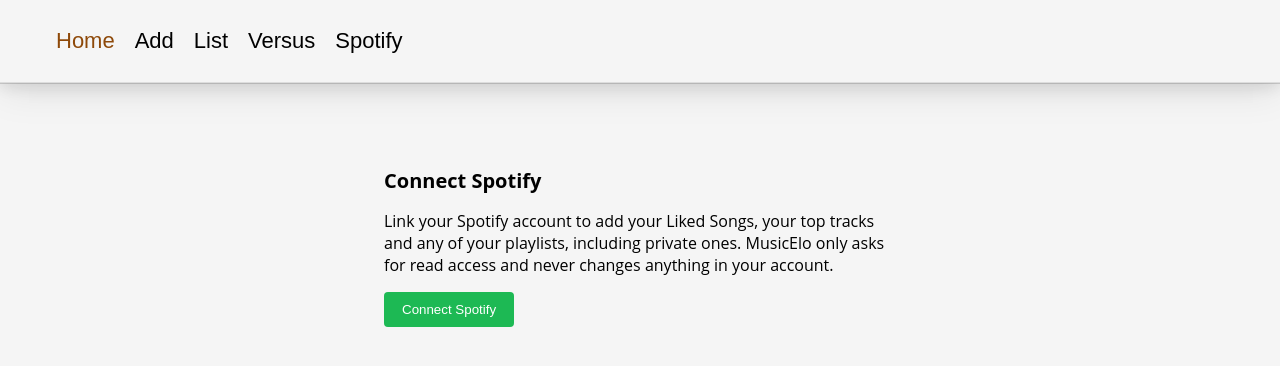
After one commit to bernielaird/MusicElo, a Django app: page /spotify/ in a window 1280 px wide. The commit adds this page. Shown: the top 366 px of the page. Run offline with Django 5.2, Linux system fonts and the light colour scheme; the visitor is signed in with stand-in values (Sample User, id 1); some web fonts are replaced.

Commit message:
added spotify account integration

```diff
--- a/musicelo/songs/static/songs/add.css
+++ b/musicelo/songs/static/songs/add.css
@@ -72,3 +72,8 @@
     background-color: #e6f4ea;
     color: #1e6b34;
 }
+
+.hint {
+    font-family: open sans, sans-serif;
+    color: #555;
+}
--- /dev/null
+++ b/musicelo/songs/static/songs/spotify.css
@@ -0,0 +1,95 @@
+.spotify-section {
+    font-family: open sans, sans-serif;
+    margin-bottom: 32px;
+}
+
+.spotify-section h2 {
+    font-size: 20px;
+    margin-bottom: 12px;
+}
+
+.spotify-section button {
+    background-color: #b0bec7;
+    color: white;
+    border: none;
+    border-radius: 4px;
+    padding: 10px 18px;
+}
+
+.spotify-section button:hover {
+    background-color: #91999e;
+}
+
+.spotify-section button.spotify {
+    background-color: #1db954;
+}
+
+.spotify-section button.spotify:hover {
+    background-color: #1aa34a;
+}
+
+.spotify-section button.secondary {
+    background-color: transparent;
+    color: #8e4909;
+    border: 1px solid #8e4909;
+}
+
+.spotify-section.account {
+    display: flex;
+    align-items: center;
+    justify-content: space-between;
+}
+
+form.inline {
+    display: flex;
+    gap: 10px;
+    align-items: center;
+}
+
+form.inline select {
+    flex: 1;
+    margin: 0;
+}
+
+.playlist {
+    display: flex;
+    align-items: center;
+    gap: 14px;
+    padding: 8px 0;
+    border-bottom: 1px solid #e2e2e2;
+}
+
+.playlist-cover {
+    width: 56px;
+    height: 56px;
+    object-fit: cover;
+    border-radius: 4px;
+    background-color: #ddd;
+    flex-shrink: 0;
+}
+
+.playlist-info {
+    flex: 1;
+    display: flex;
+    flex-direction: column;
+    min-width: 0;
+}
+
+.playlist-info a {
+    overflow: hidden;
+    text-overflow: ellipsis;
+    white-space: nowrap;
+}
+
+.playlist-info span {
+    color: #666;
+    font-size: 14px;
+}
+
+.visually-hidden {
+    position: absolute;
+    width: 1px;
+    height: 1px;
+    overflow: hidden;
+    clip: rect(0 0 0 0);
+}
--- a/musicelo/songs/templates/songs/_nav.html
+++ b/musicelo/songs/templates/songs/_nav.html
@@ -4,5 +4,6 @@
         <a href="{% url 'songs:add' %}">Add</a>
         <a href="{% url 'songs:songlist' %}">List</a>
         <a href="{% url 'songs:versus' %}">Versus</a>
+        <a href="{% url 'songs:spotify' %}">Spotify</a>
     </div>
 </nav>
--- a/musicelo/songs/templates/songs/add.html
+++ b/musicelo/songs/templates/songs/add.html
@@ -27,5 +27,9 @@
                 <input type="submit" value="Submit">
             </form>
         </div>
+        <p class="hint">
+            Want your Liked Songs, top tracks or private playlists?
+            <a href="{% url 'songs:spotify' %}" class="clickcolor">Connect your Spotify account</a>.
+        </p>
     </main>
 {% endblock %}
--- /dev/null
+++ b/musicelo/songs/templates/songs/spotify.html
@@ -0,0 +1,96 @@
+{% extends "songs/base.html" %}
+{% load static %}
+
+{% block title %}Spotify{% endblock %}
+
+{% block extra_css %}
+    <link rel="stylesheet" href="{% static 'songs/add.css' %}">
+    <link rel="stylesheet" href="{% static 'songs/spotify.css' %}">
+{% endblock %}
+
+{% block content %}
+    {% include "songs/_nav.html" %}
+    <main class="center">
+        {% if messages %}
+            <ul class="messages">
+                {% for message in messages %}
+                    <li class="{{ message.tags }}">{{ message }}</li>
+                {% endfor %}
+            </ul>
+        {% endif %}
+
+        {% if account %}
+            <section class="spotify-section account">
+                <p>Connected as <strong>{{ account.display_name|default:account.spotify_id }}</strong></p>
+                <form action="{% url 'songs:spotify_disconnect' %}" method="post">
+                    {% csrf_token %}
+                    <button type="submit" class="secondary">Disconnect</button>
+                </form>
+            </section>
+
+            <section class="spotify-section">
+                <h2>Liked Songs</h2>
+                <form action="{% url 'songs:spotify_import' %}" method="post">
+                    {% csrf_token %}
+                    <input type="hidden" name="source" value="liked">
+                    <button type="submit">Add all my Liked Songs</button>
+                </form>
+            </section>
+
+            <section class="spotify-section">
+                <h2>Top tracks</h2>
+                <form action="{% url 'songs:spotify_import' %}" method="post" class="inline">
+                    {% csrf_token %}
+                    <input type="hidden" name="source" value="top">
+                    <label for="time_range" class="visually-hidden">Time range</label>
+                    <select id="time_range" name="time_range">
+                        {% for value, label in top_ranges.items %}
+                            <option value="{{ value }}"{% if value == "medium_term" %} selected{% endif %}>{{ label|capfirst }}</option>
+                        {% endfor %}
+                    </select>
+                    <button type="submit">Add top 50</button>
+                </form>
+            </section>
+
+            <section class="spotify-section">
+                <h2>Your playlists</h2>
+                {% for playlist in playlists %}
+                    <div class="playlist">
+                        {% if playlist.image %}
+                            <img src="{{ playlist.image }}" alt="" class="playlist-cover">
+                        {% else %}
+                            <div class="playlist-cover"></div>
+                        {% endif %}
+                        <div class="playlist-info">
+                            <a href="https://open.spotify.com/playlist/{{ playlist.id }}" target="_blank" rel="noopener">{{ playlist.name }}</a>
+                            <span>
+                                {{ playlist.owner }}{% if playlist.track_count is not None %} · {{ playlist.track_count }} song{{ playlist.track_count|pluralize }}{% endif %}
+                            </span>
+                        </div>
+                        <form action="{% url 'songs:spotify_import' %}" method="post">
+                            {% csrf_token %}
+                            <input type="hidden" name="source" value="playlist">
+                            <input type="hidden" name="playlist_id" value="{{ playlist.id }}">
+                            <button type="submit">Add</button>
+                        </form>
+                    </div>
+                {% empty %}
+                    {% if playlists is not None %}<p>No playlists in your Spotify library.</p>{% endif %}
+                {% endfor %}
+            </section>
+        {% else %}
+            <section class="spotify-section">
+                <h2>Connect Spotify</h2>
+                <p>
+                    Link your Spotify account to add your Liked Songs, your top tracks
+                    and any of your playlists, including private ones. MusicElo only
+                    asks for read access and never changes anything in your account.
+                </p>
+                <form action="{% url 'songs:spotify_connect' %}" method="post">
+                    {% csrf_token %}
+                    <button type="submit" class="spotify">Connect Spotify</button>
+                </form>
+            </section>
+        {% endif %}
+    </main>
+{% endblock %}
--- a/musicelo/songs/urls.py
+++ b/musicelo/songs/urls.py
@@ -11,6 +11,12 @@ urlpatterns = [
     path("add/", views.add_song, name="add"),
     path("versus/", views.versus, name="versus"),
     path("versus/<int:winner_id>/<int:loser_id>/", views.vote, name="vote"),
+    path("spotify/", views.spotify_account, name="spotify"),
+    path("spotify/connect/", views.spotify_connect, name="spotify_connect"),
+    path("spotify/disconnect/", views.spotify_disconnect, name="spotify_disconnect"),
+    path("spotify/import/", views.spotify_import, name="spotify_import"),
+    # Must match SPOTIPY_REDIRECT_URI and a redirect URI registered on the Spotify app.
+    path("callback/", views.spotify_callback, name="spotify_callback"),
     path("signup/", views.signup, name="signup"),
     path(
         "login/",
--- a/musicelo/songs/views.py
+++ b/musicelo/songs/views.py
@@ -1,3 +1,5 @@
+import secrets
+
 from django.contrib import messages
 from django.contrib.auth import login
 from django.contrib.auth.decorators import login_required
@@ -9,7 +11,13 @@ from django.views.decorators.http import require_POST
 
 from . import spotify
 from .elo import update_ratings
-from .models import Rating, Song
+from .models import Rating, Song, SpotifyAccount
+
+TOP_TRACK_LABELS = {
+    "short_term": "your top tracks from the last 4 weeks",
+    "medium_term": "your top tracks from the last 6 months",
+    "long_term": "your top tracks from the last year",
+}
 
 
 def index(request):
@@ -65,18 +73,31 @@ def add_song(request):
 
 def add_playlist(request, playlist_id):
     """Add every track in a Spotify playlist to the user's list."""
-    tracks = spotify.fetch_playlist_tracks(playlist_id)
+    account = SpotifyAccount.objects.filter(user=request.user).first()
+    tracks = spotify.fetch_playlist_tracks(playlist_id, account)
     if tracks is None:
-        messages.error(
-            request,
-            "Couldn't load that playlist from Spotify. Make sure it's public and try again.",
-        )
+        if account:
+            error = "Couldn't load that playlist from Spotify. Please try again."
+        else:
+            error = (
+                "Couldn't load that playlist from Spotify. Make sure it's public "
+                "and try again, or connect your Spotify account to add private playlists."
+            )
+        messages.error(request, error)
         return
+    add_tracks(request, tracks, "the playlist")
+
+
+def add_tracks(request, tracks, source):
+    """Add a list of Song field dicts to the user's list and report the result.
+
+    source describes where the tracks came from, e.g. "the playlist".
+    """
     if not tracks:
-        messages.info(request, "That playlist doesn't have any songs to add.")
+        messages.info(request, f"There aren't any songs to add from {source}.")
         return
 
-    # A playlist can list the same track more than once; keep the first copy.
+    # A source can list the same track more than once; keep the first copy.
     tracks_by_uri = {track["uri"]: track for track in reversed(tracks)}
     uris = list(tracks_by_uri)
 
@@ -99,12 +120,12 @@ def add_playlist(request, playlist_id):
 
     added, skipped = len(new_ratings), len(already_rated)
     if added:
-        message = f"Added {added} song{'s' if added != 1 else ''} from the playlist."
+        message = f"Added {added} song{'s' if added != 1 else ''} from {source}."
         if skipped:
             message += f" {skipped} {'were' if skipped != 1 else 'was'} already in your list."
         messages.success(request, message)
     else:
-        messages.info(request, "Every song in that playlist is already in your list.")
+        messages.info(request, f"Every song from {source} is already in your list.")
 
 
 def get_or_create_song(track_id):
@@ -151,3 +172,100 @@ def vote(request, winner_id, loser_id):
         loser.save(update_fields=["value"])
 
     return redirect("songs:versus")
+
+
+@login_required
+def spotify_account(request):
+    """Show the user's Spotify connection and what they can import from it."""
+    account = SpotifyAccount.objects.filter(user=request.user).first()
+    playlists = None
+    if account:
+        playlists = spotify.fetch_user_playlists(account)
+        if playlists is None:
+            messages.error(
+                request,
+                "Couldn't load your playlists from Spotify. "
+                "Try disconnecting and connecting your account again.",
+            )
+    return render(
+        request,
+        "songs/spotify.html",
+        {"account": account, "playlists": playlists, "top_ranges": TOP_TRACK_LABELS},
+    )
+
+
+@login_required
+@require_POST
+def spotify_connect(request):
+    """Send the user to Spotify to approve access to their account."""
+    state = secrets.token_urlsafe(32)
+    request.session["spotify_oauth_state"] = state
+    return redirect(spotify.authorize_url(state))
+
+
+@login_required
+def spotify_callback(request):
+    """Finish connecting after Spotify redirects back with an authorization code."""
+    expected_state = request.session.pop("spotify_oauth_state", None)
+    if not expected_state or request.GET.get("state") != expected_state:
+        messages.error(request, "That Spotify sign-in link has expired. Please try again.")
+        return redirect("songs:spotify")
+
+    if "error" in request.GET or "code" not in request.GET:
+        messages.info(request, "Spotify account not connected.")
+        return redirect("songs:spotify")
+
+    result = spotify.exchange_code(request.GET["code"])
+    if result is None:
+        messages.error(request, "Couldn't connect to Spotify. Please try again.")
+        return redirect("songs:spotify")
+
+    token_info, profile = result
+    account, _ = SpotifyAccount.objects.update_or_create(
+        user=request.user,
+        defaults={
+            "spotify_id": profile["id"],
+            "display_name": profile.get("display_name") or "",
+            "token_info": token_info,
+        },
+    )
+    messages.success(
+        request, f"Connected Spotify account {account.display_name or account.spotify_id}."
+    )
+    return redirect("songs:spotify")
+
+
+@login_required
+@require_POST
+def spotify_disconnect(request):
+    SpotifyAccount.objects.filter(user=request.user).delete()
+    messages.success(request, "Disconnected your Spotify account.")
+    return redirect("songs:spotify")
+
+
+@login_required
+@require_POST
+def spotify_import(request):
+    """Import Liked Songs, top tracks or a playlist from the connected account."""
+    account = SpotifyAccount.objects.filter(user=request.user).first()
+    if account is None:
+        messages.error(request, "Connect your Spotify account first.")
+        return redirect("songs:spotify")
+
+    source = request.POST.get("source")
+    if source == "liked":
+        tracks, label = spotify.fetch_saved_tracks(account), "your Liked Songs"
+    elif source == "top" and request.POST.get("time_range") in TOP_TRACK_LABELS:
+        time_range = request.POST["time_range"]
+        tracks, label = spotify.fetch_top_tracks(account, time_range), TOP_TRACK_LABELS[time_range]
+    elif source == "playlist" and spotify.ID_RE.match(request.POST.get("playlist_id", "")):
+        tracks = spotify.fetch_playlist_tracks(request.POST["playlist_id"], account)
+        label = "the playlist"
+    else:
+        return HttpResponseBadRequest("Unknown import source.")
+
+    if tracks is None:
+        messages.error(request, f"Couldn't load {label} from Spotify. Please try again.")
+    else:
+        add_tracks(request, tracks, label)
+    return redirect("songs:spotify")
```
Also changed, not shown: musicelo/songs/admin.py (+8 -1 lines), musicelo/songs/models.py (+15 -0 lines), musicelo/songs/spotify.py (+147 -18 lines), musicelo/songs/tests.py (+210 -2 lines), README.md, musicelo/songs/migrations/0005_spotifyaccount.py (added).
